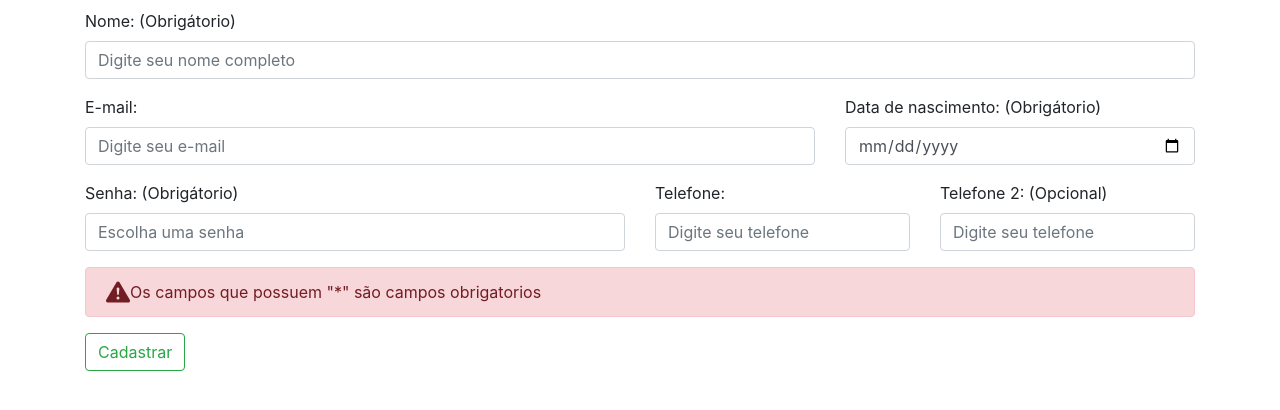
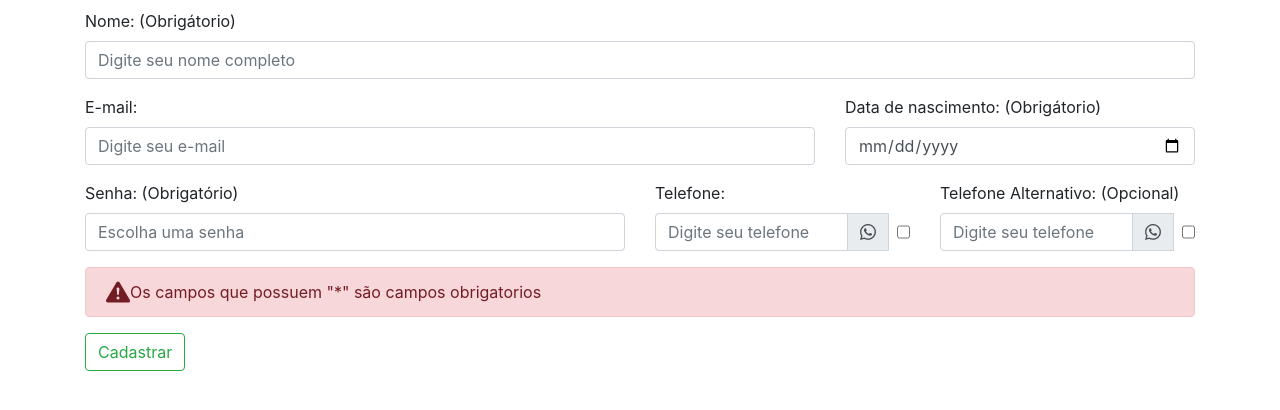
Before and after one commit to ViniciusBitencourt98/TelaCadastro, a PHP site: page /?page=novo in a window 1280 px wide. Shown: the part 151-561 px from the top of the page. Run offline with PHP 8.4, Linux system fonts and the light colour scheme.

Commit message:
melhorar-formulario

```diff
--- a/Novousuario.php
+++ b/Novousuario.php
@@ -22,18 +22,35 @@
     </div>
     <div class="row">
     <div class="col-md-6 mb-3">
-            <label for="password">Senha: <span> (Obrigátorio)</span> </label>
+        <label for="password">Senha: <span> (Obrigatório)</span> </label>
         <input type="password" placeholder="Escolha uma senha" id="password" name="senha" class="form-control" required>
     </div>
     <div class="col-md-3 mb-3">
         <label for="tel-1">Telefone:</label>
+        <div class="input-group">
             <input type="tel" placeholder="Digite seu telefone" id="tel-1" name="tel-1" class="form-control">
+            <div class="input-group-append">
+                <span class="input-group-text">
+                    <i class="bi bi-whatsapp"></i>
+                </span>
+                <input type="checkbox" id="verificacao1" name="verificacao1" class="form-control-checkbox ml-2">
+            </div>
+        </div>
     </div>
     <div class="col-md-3 mb-3">
-            <label for="tel-2">Telefone 2: (Opcional)</label>
+        <label for="tel-2">Telefone Alternativo: (Opcional)</label>
+        <div class="input-group">
             <input type="tel" placeholder="Digite seu telefone" id="tel-2" name="tel-2" class="form-control">
+            <div class="input-group-append">
+                <span class="input-group-text">
+                    <i class="bi bi-whatsapp"></i>
+                </span>
+                <input type="checkbox" id="verificacao2" name="verificacao2" class="form-control-checkbox ml-2">
             </div>
         </div>
+    </div>
+</div>
+
     <div class="alert alert-danger d-flex align-items-center" role="alert">
         <svg class="bi flex-shrink-0 me-2" width="24" height="24" role="img" aria-label="Danger:"><use xlink:href="#exclamation-triangle-fill"/></svg>
         <div>
--- a/index.php
+++ b/index.php
@@ -7,6 +7,7 @@
 
     <script src="https://code.jquery.com/jquery-3.6.0.min.js"></script>
     <script src="https://cdnjs.cloudflare.com/ajax/libs/jquery.mask/1.14.16/jquery.mask.min.js"></script>
+    <link href="https://cdn.jsdelivr.net/npm/bootstrap-icons@1.8.1/font/bootstrap-icons.css" rel="stylesheet">
     <link rel="stylesheet" href="https://cdn.jsdelivr.net/npm/bootstrap@4.3.1/dist/css/bootstrap.min.css" integrity="sha384-ggOyR0iXCbMQv3Xipma34MD+dH/1fQ784/j6cY/iJTQUOhcWr7x9JvoRxT2MZw1T" crossorigin="anonymous">
     <script src="https://cdnjs.cloudflare.com/ajax/libs/jquery.mask/1.14.16/jquery.mask.min.js"></script>
     <svg xmlns="http://www.w3.org/2000/svg" style="display: none;">
```
Lines whose indentation alone changed are shown as unchanged.
